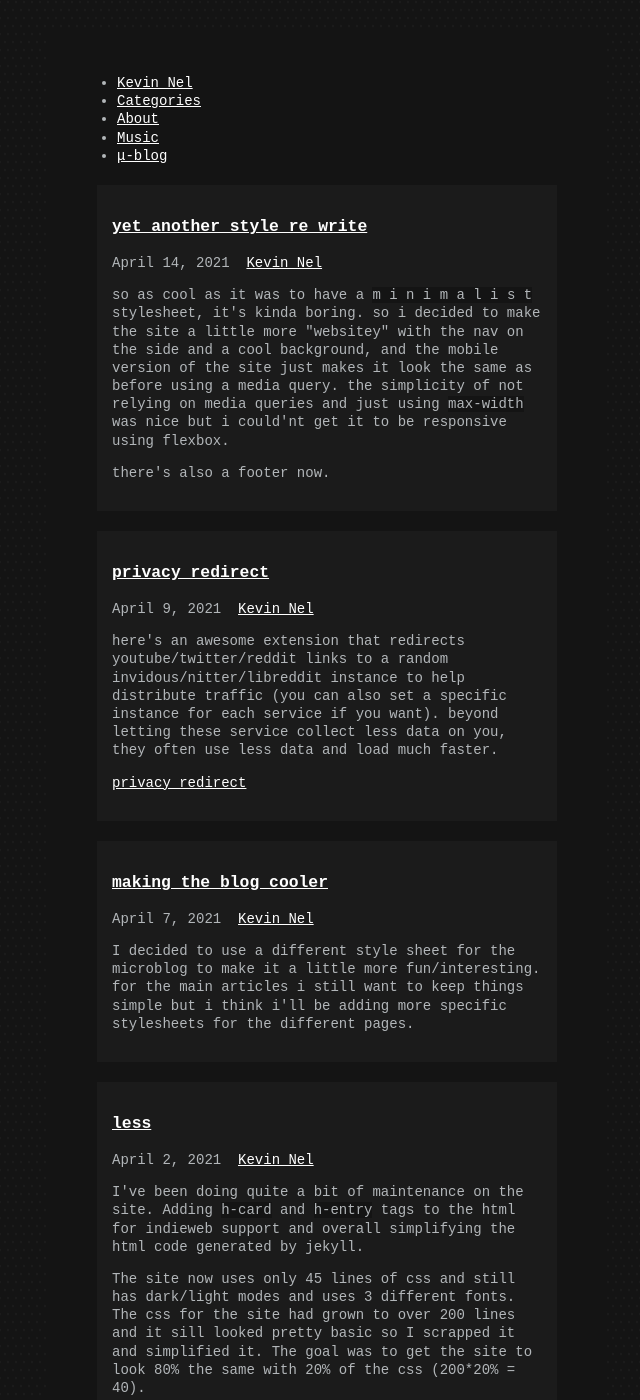
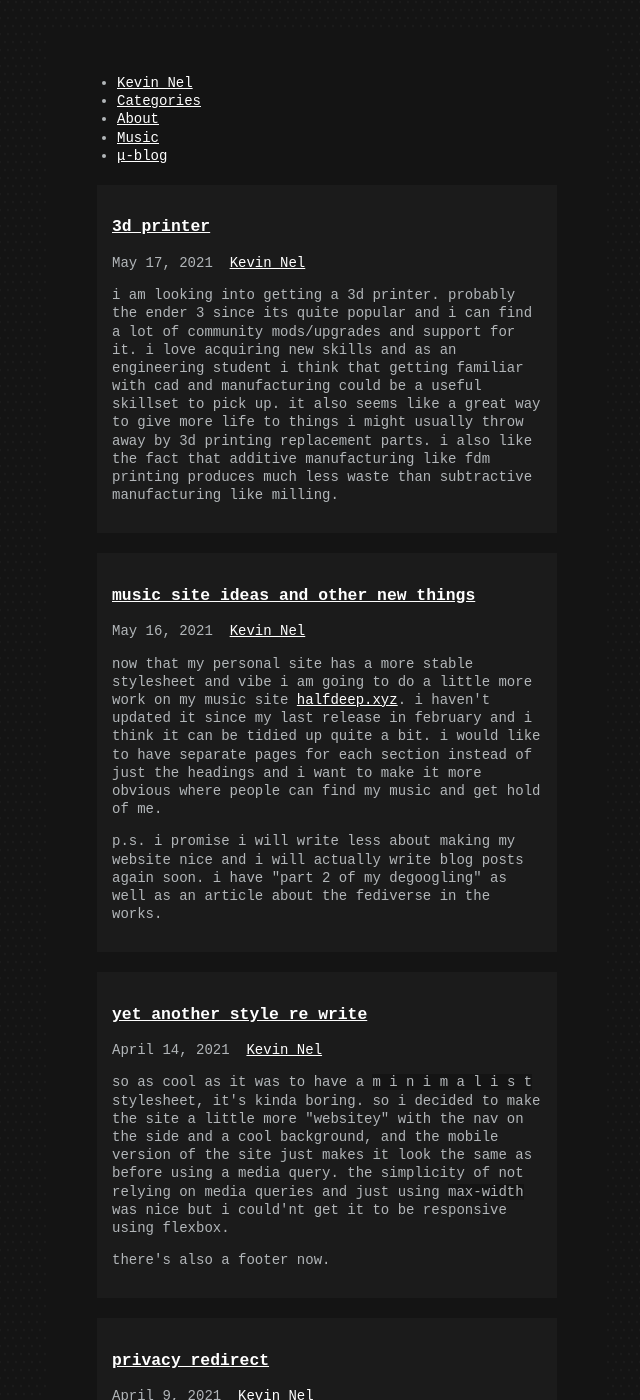
Before and after one commit to kevontheweb/kevontheweb.github.io, a Jekyll site: the page built from microblog.html, in a window 1280 px wide and 1400 px high. Shown: the whole window, without its empty margins (313-953 px from the left). Built offline with Jekyll 4.4.1, drawn with Linux system fonts in a browser that asks for light colours.

Commit message:
new micro blogs

```diff
--- /dev/null
+++ b/_posts/microblog/2021-05-16-music-site-update.md
@@ -0,0 +1,12 @@
+---
+title: "music site ideas and other new things"
+author: Kevin Nel
+categories: [microblog]
+---
+
+now that my personal site has a more stable stylesheet and vibe i am going to do a little more work on my music site [halfdeep.xyz](https://halfdeep.xyz).
+i haven't updated it since my last release in february and i think it can be tidied up quite a bit.
+i would like to have separate pages for each section instead of just the headings and i want to make it more obvious where people can find my music and get hold of me.
+
+p.s. i promise i will write less about making my website nice and i will actually write blog posts again soon.
+i have "part 2 of my degoogling" as well as an article about the fediverse in the works.
--- /dev/null
+++ b/_posts/microblog/2021-05-17-3d-printer.md
@@ -0,0 +1,11 @@
+---
+title: "3d printer"
+author: Kevin Nel
+categories: [microblog]
+---
+
+i am looking into getting a 3d printer.
+probably the ender 3 since its quite popular and i can find a lot of community mods/upgrades and support for it.
+i love acquiring new skills and as an engineering student i think that getting familiar with cad and manufacturing could be a useful skillset to pick up.
+it also seems like a great way to give more life to things i might usually throw away by 3d printing replacement parts.
+i also like the fact that additive manufacturing like fdm printing produces much less waste than subtractive manufacturing like milling.
```
Also changed, not shown: _posts/microblog/2021-02-25-rules-for-the-microblog.md (+2 -3 lines).
